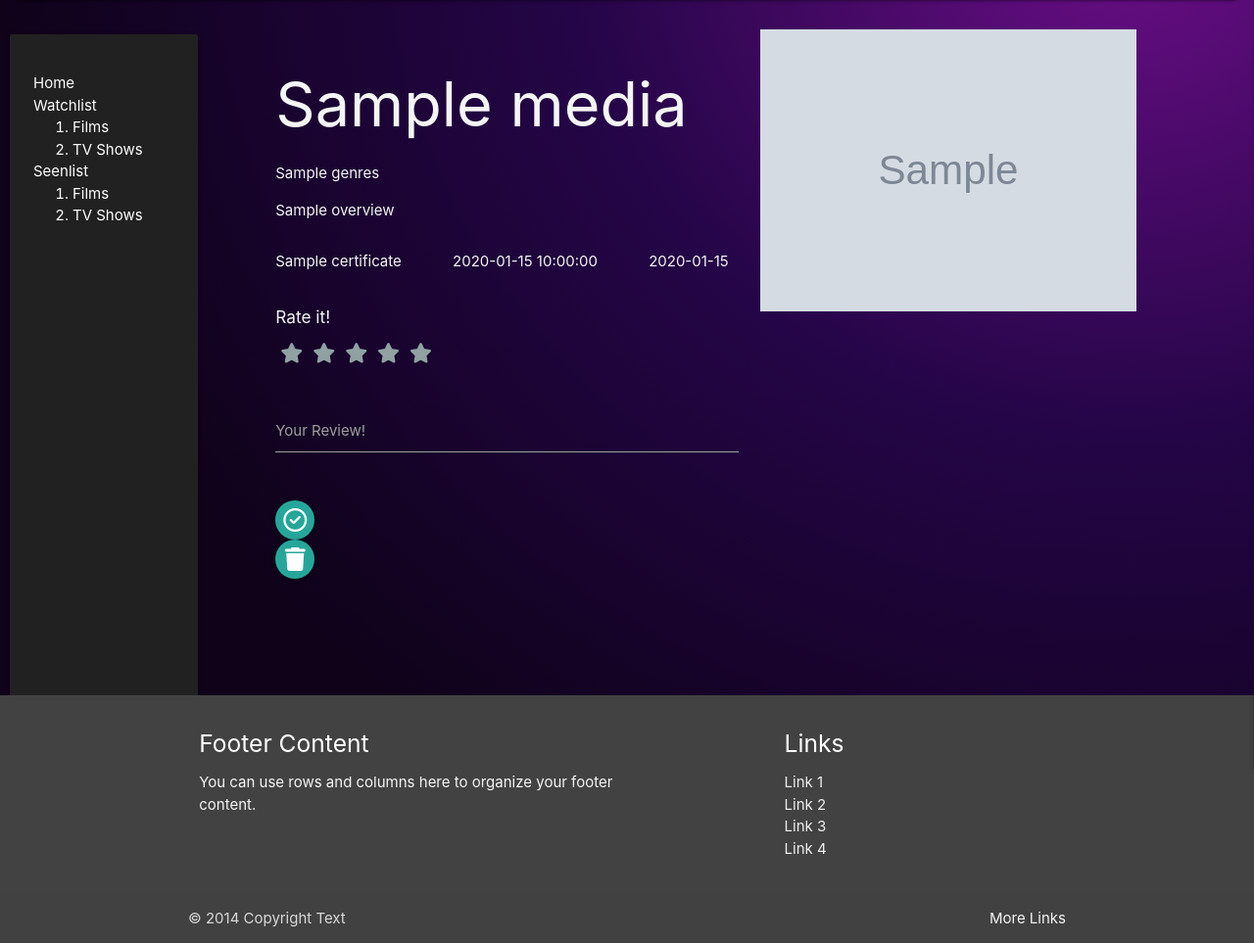
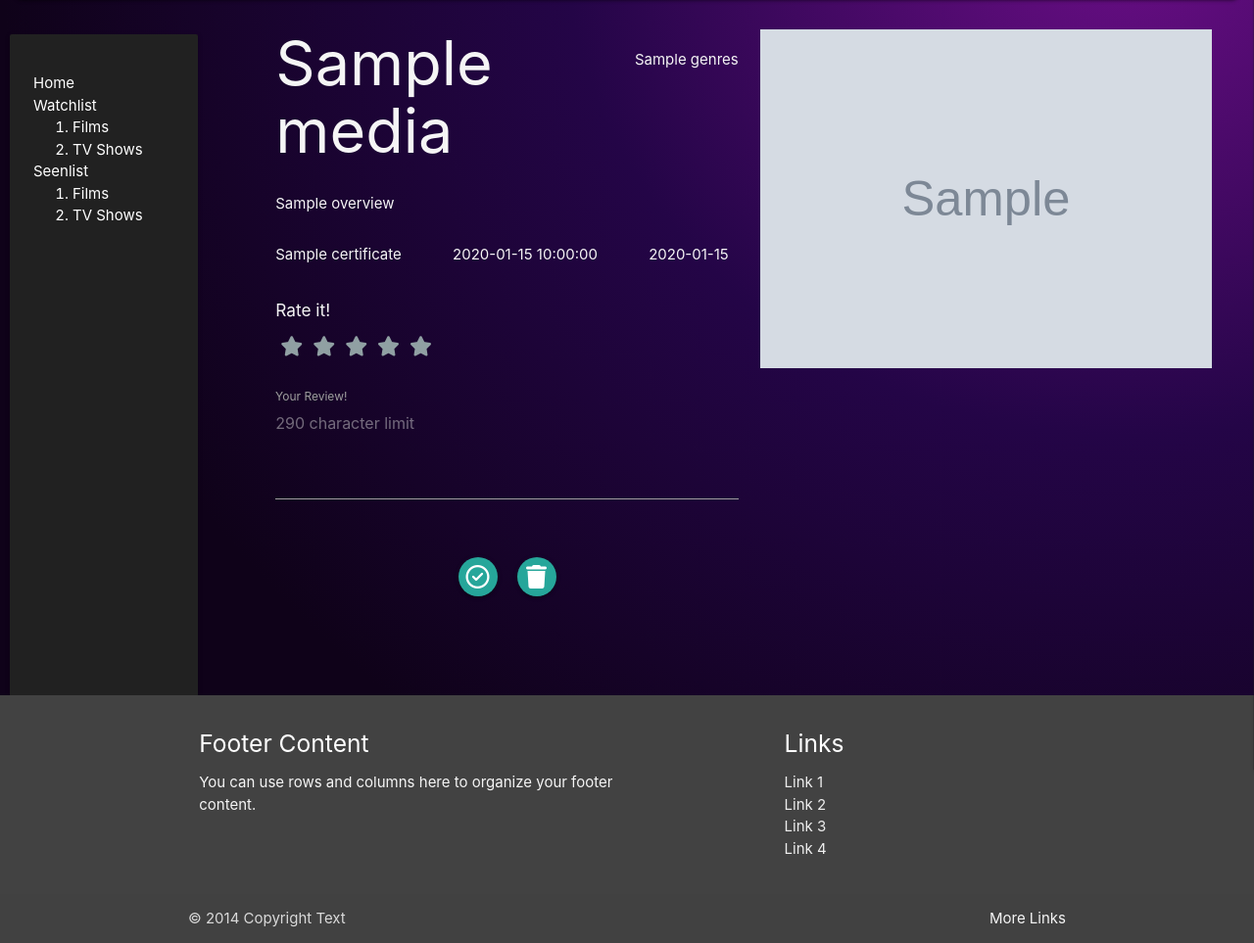
Before and after one commit to dougyb83/MTDb-Movie-Television-Database, a Flask app: template templates/feature-details.html in a window 1280 px wide. Shown: the part 74-1037 px from the top of the page at 98% size. Run offline with Flask 3, Linux system fonts and the light colour scheme; the template is opened without the code that fills it: most values are stand-ins (such as "Sample title", 1, 10 or a date in 2020); grey boxes marked "Sample" are stand-in pictures; some libraries are stand-ins or nearby versions.

```diff
--- a/static/css/style.css
+++ b/static/css/style.css
@@ -252,19 +252,62 @@ input#login-password, input#login-username,input#signup-username,input#signup-pa
     margin: 40px 20px 0 270px;
 }
 
-.details {
+.title-genre {
+    display: flex;
+    flex-direction: row;
+    justify-content: space-between;
+}
+
+.title-genre h1 {
+    margin: 0;
+}
+
+.title-genre #genres {
+    padding-top: 20px;
+    width: 50%;
+}
+
+.cert-year-runtime {
     display: flex;
     justify-content: space-between;
     padding-right: 10px;
 }
 
+#overview {
+    margin-top: 28px;
+}
+
 .poster img {
-    width: 30vw;
+    width: 36vw;
+}
+
+.review {
+    height: 100px !important;
+    color: whitesmoke;
+}
+
+textarea::placeholder {
+    opacity: 50%;
+}
+
+textarea:focus::placeholder {
+    color: transparent;
+  }
+
+.button-container {
+    display: flex;
+    flex-direction: row;
+    justify-content: center;
+}
+
+.button-container button {
+    margin: 10px;
 }
 
 /* 5 star rating */
 .rating {
     margin-top: 5px;
+    padding: 0;
     border: none;
     float: left;
   }
--- a/templates/feature-details.html
+++ b/templates/feature-details.html
@@ -22,10 +22,12 @@
     <div class="main-content grey-text text-lighten-4">
         <div class="row">
             <div class="col s6">
-                <h1 id="title">{{ media_data.title }}</h1>
-                <span id="genres">{{ media_data.genres }}</span>
+                <div class="title-genre">
+                    <h1 id="title">{{ media_data.title }}</h1>
+                    <span class="right-aligned" id="genres">{{ media_data.genres }}</span>
+                </div>
                 <p id="overview">{{ media_data.overview }}</p>
-                <div class="details">
+                <div class="cert-year-runtime">
                     <p id="certificate">{{ media_data.certificate }}</p>
                     <p id="release_date">{{ media_data.release_date }}</p>
                     <p id="runtime">{{ media_data.runtime }}</p>
@@ -48,21 +50,21 @@
                     </div>
                     <div class="row">
                         <div class="col s12 input-field">
-                        <textarea id="review" class="materialize-textarea"></textarea>
+                        <textarea id="review" class="review materialize-textarea" maxlength="290" placeholder="290 character limit"></textarea>
                         <label for="review">Your Review!</label>
                         </div>
                     </div>
                     <div class="row">
-                        <div class="col s12">
+                        <div class="button-container col s12">
                             <form method="POST" action="{{ url_for('add_seenlist') }}">
                                 <input type="hidden" name="feature_id" value="{{ media_data._id }}">
                                 <input type="hidden" name="media_type" value="{{ media_data.media_type }}">
-                                <button class="btn-floating waves-effect waves-light" type="submit">
+                                <button class="btn-floating waves-effect waves-light" title="Add to Seenlist" type="submit">
                                     <i class="fa-regular fa-circle-check"></i>
                                 </button>
                             </form>
                             <a href="{{ url_for('delete_feature', feature_id=media_data._id, media_type=media_data.media_type) }}">
-                                <button class="btn-floating waves-effect waves-light">
+                                <button class="btn-floating waves-effect waves-light" title="Add to Watchlist">
                                     <i class="fa-solid fa-trash"></i>
                                 </button>
                             </a>
--- a/templates/library.html
+++ b/templates/library.html
@@ -24,6 +24,7 @@
         <div class="row">
             {% if movies|length > 0 %}
                 {% for movie in movies %}
+                    {% if session.user|lower == movie.created_by|lower %}
                         <div class="col l2">
                             <div class="card card-poster">
                                 <div class="card-image waves-effect waves-block waves-light">
@@ -52,6 +53,7 @@
                                 </div>
                             </div>
                         </div>
+                    {% endif %}
                 {% endfor %}
             {% else %}
                     <h2 class="grey-text text-lighten-4">Much Empty</h2>
@@ -61,6 +63,7 @@
         <div class="row">
             {% if tv_shows|length > 0 %}
                 {% for tv_show in tv_shows %}
+                {% if session.user|lower == tv_show.created_by|lower %}
                         <div class="col l2">
                             <div class="card card-poster">
                                 <div class="card-image waves-effect waves-block waves-light">
@@ -90,6 +93,7 @@
                                 </div>
                             </div>
                         </div>
+                    {% endif %}
                 {% endfor %}
             {% else %}
                 <h2 class="grey-text text-lighten-4">Much Empty</h2>
```
Also changed, not shown: templates/search-result.html (+15 -8 lines). Lines whose indentation alone changed are shown as unchanged.
